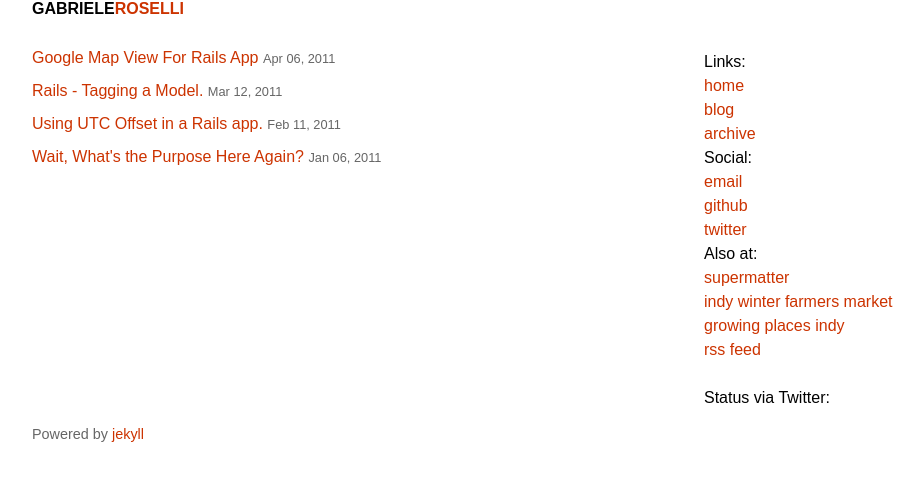
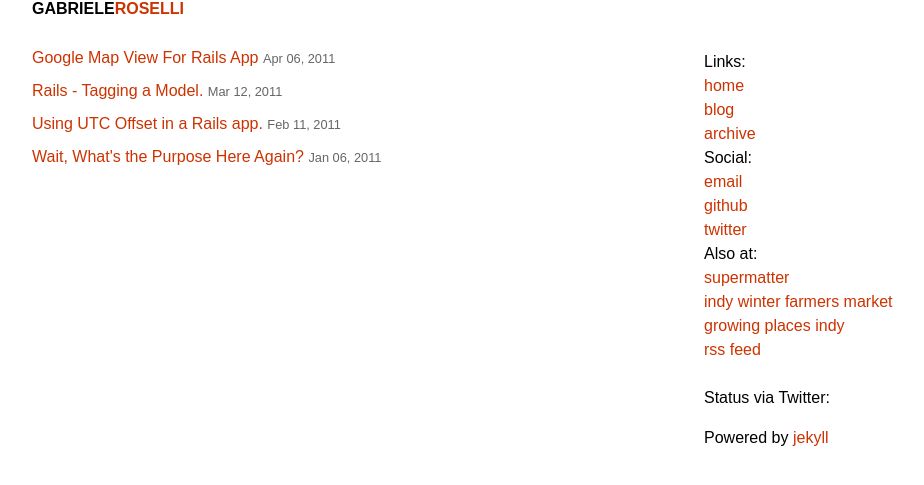
Before and after one commit to gabroselli/gabroselli.github.io, a Jekyll site: the page built from archive.html, in a window 1280 px wide. Shown: the top 485 px of the page, without its empty margins (128-1052 px from the left). Built offline with Jekyll 4.4.1, drawn with Linux system fonts in a browser that asks for light colours.

```diff
--- a/_layouts/default.html
+++ b/_layouts/default.html
@@ -28,10 +28,8 @@
 		  <li><a href="http://www.growingplacesindy.org/">growing places indy</a></li>
 		  <li><a href="http://feeds.feedburner.com/GabrieleRoselli">rss feed</a></li><br>
 		  <li>Status via Twitter:<p id="tweet"></p></li>
+		  <li>Powered by <a href="https://github.com/mojombo/jekyll">jekyll</a></li>
 		</ul>
-	</div>
-	<div class="footer">
-		Powered by <a href="https://github.com/mojombo/jekyll">jekyll</a>
 	</div>
 	<script type="text/javascript" src="/javascripts/twitter-1.11.2.js"></script>
 
```
